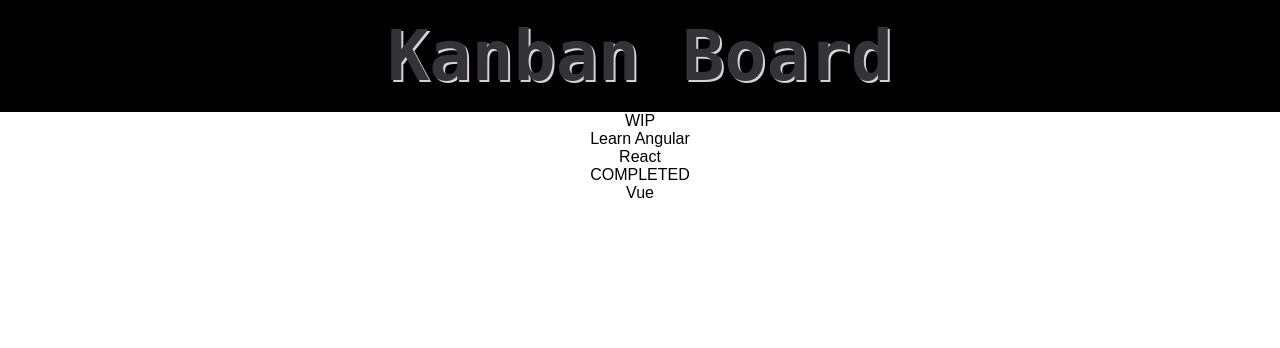
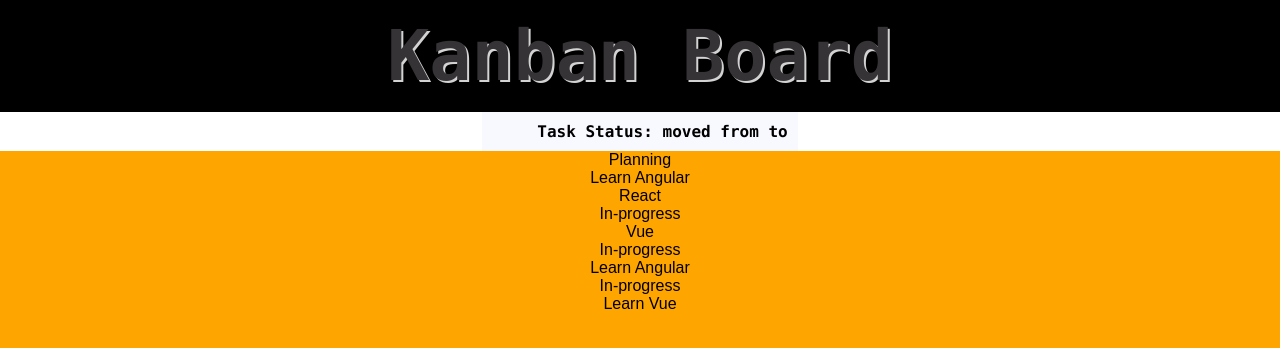
Before and after one commit to ShreyaSingh10/React-Kanban-Board, a React (Create React App) app in the folder kanban/: page / in a window 1280 px wide. Shown: the top 348 px of the page. Built offline with nearby package versions, Linux system fonts and the light colour scheme.

Commit message:
Second commit- Added two more stages

```diff
--- a/kanban/src/Components/Board.js
+++ b/kanban/src/Components/Board.js
@@ -3,11 +3,13 @@
 
 export default class AppDragDropDemo extends Component {
     state = {
-        tasks: [
-            {name:"Learn Angular",category:"wip"},
-            {name:"React", category:"wip"},
-            {name:"Vue", category:"complete"}
-          ]
+      tasks: [
+          {name:"Learn Angular",category:"planning"},
+          {name:"React", category:"planning"},
+          {name:"Vue", category:"inProgress"},
+          {name:"Learn Angular", category:"testing"},
+          {name:"Learn Vue", category:"complete"}
+        ]
     }
 
     onDragStart = (ev, id) => {
@@ -37,8 +39,10 @@
 
     render() {
         var tasks = {
-            wip: [],
-            complete: []
+            planning: [],
+            inProgress: [],
+            testing:[],
+            complete:[]
         }
 
         this.state.tasks.forEach ((t) => {
@@ -54,23 +58,40 @@
         });
 
         return (
-            <div className="container-drag">
-                <h2 className="header">Kanban Board</h2>
-                <div className="wip"
+          <div className="parent-container">
+            <h2 className="header">Kanban Board</h2>
+            <div className="nav-bar">
+              <p className="message"><b>Task Status: {this.state.task_name} moved from {this.state.message_from} to {this.state.message_to}</b> </p>
+            </div>
+            <div className="container">
+              <div className="draggable-container">
+                <div className="planning"
                     onDragOver={(e)=>this.onDragOver(e)}
-                    onDrop={(e)=>{this.onDrop(e, "wip")}}>
-                    <span className="task-header">WIP</span>
-                    {tasks.wip}
+                    onDrop={(e)=>{this.onDrop(e, "planning")}}>
+                    <div className="task-header">Planning</div>
+                    <div className="task-container" >{tasks.planning}</div>
                 </div>
-                <div className="droppable"
+                <div className="inProgress"
+                    onDragOver={(e)=>this.onDragOver(e)}
+                    onDrop={(e)=>this.onDrop(e, "inProgress")}>
+                    <div className="task-header">In-progress</div>
+                    <div className="task-container" >{tasks.inProgress}</div>
+                </div>
+                <div className="testing"
+                    onDragOver={(e)=>this.onDragOver(e)}
+                    onDrop={(e)=>this.onDrop(e, "testing")}>
+                    <div className="task-header">In-progress</div>
+                    <div className="task-container" >{tasks.testing}</div>
+                </div>
+                <div className="complete"
                     onDragOver={(e)=>this.onDragOver(e)}
                     onDrop={(e)=>this.onDrop(e, "complete")}>
-                     <span className="task-header">COMPLETED</span>
-                     {tasks.complete}
+                    <div className="task-header">In-progress</div>
+                    <div className="task-container" >{tasks.complete}</div>
                 </div>
-
-
+              </div>
             </div>
+          </div>
         );
     }
 }
```
